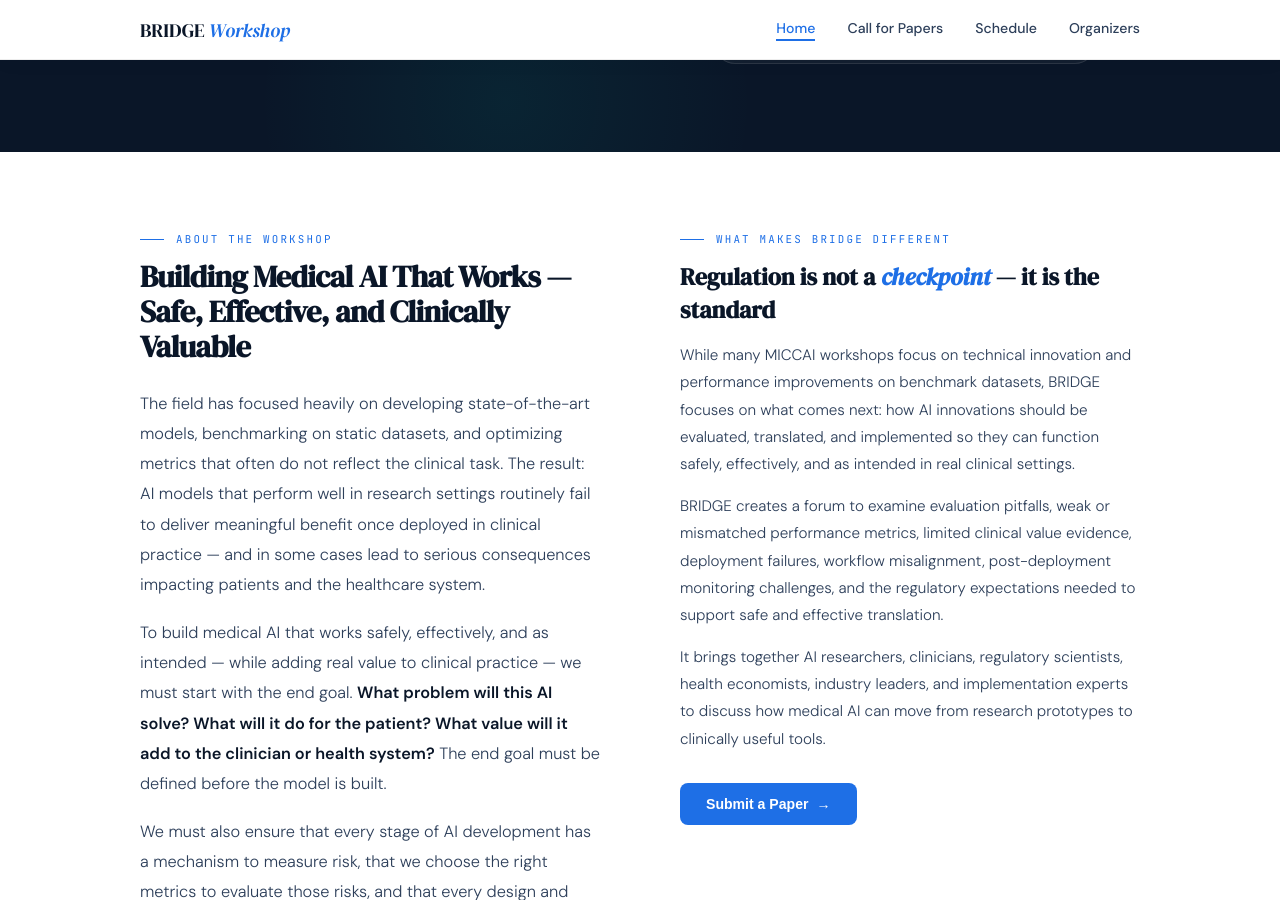
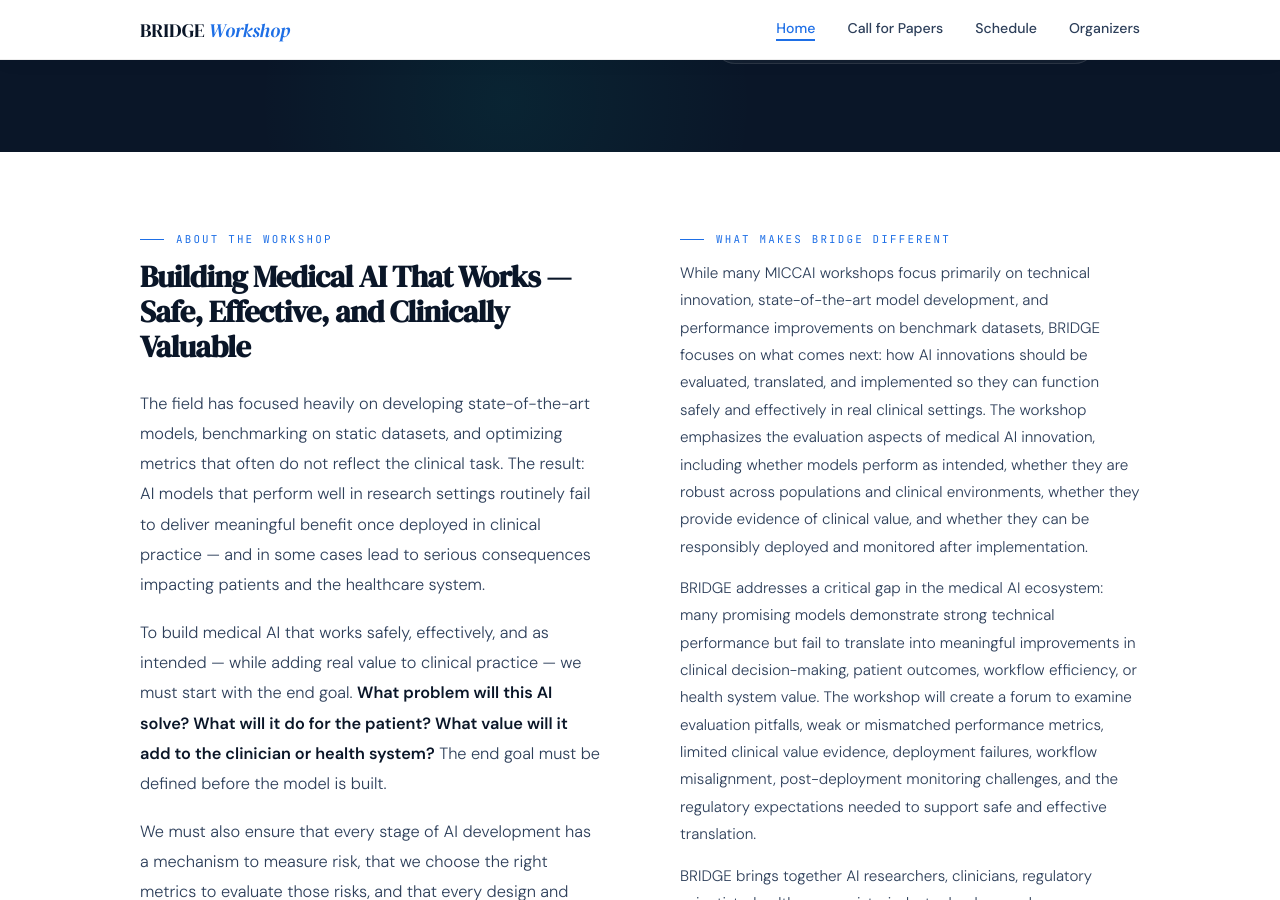
Before and after one commit to gaz89/BRIDGEAI, a Jekyll site: the page index.html, which Jekyll copies as it is, in a window 1280 px wide and 900 px high, scrolled down 748 px. Built offline with Jekyll 4.4.1, drawn with Linux system fonts in a browser that asks for light colours; some of the changed text lies outside the part shown.

Commit message:
Update index.html

```diff
--- a/index.html
+++ b/index.html
@@ -251,7 +251,7 @@
         <h1>BRIDGE<br><em>Workshop</em></h1>
         <p class="hero-sub">Bridging Regulatory Science and Medical Imaging Evaluation — from technical performance to real-world utility and clinical value.</p>
         <div class="hero-meta">
-          <div class="meta-item"><span class="meta-label">Date</span><span class="meta-value">September 27, 2026 · Strasbourg, France</span></div>
+          <div class="meta-item"><span class="meta-label">Date</span><span class="meta-value">September 27 · Strasbourg, France</span></div>
           <div class="meta-item"><span class="meta-label">Venue</span><span class="meta-value">MICCAI 2026</span></div>
           <div class="meta-item"><span class="meta-label">Proceedings</span><span class="meta-value">Springer LNCS</span></div>
         </div>
@@ -287,10 +287,9 @@
       </div>
       <div class="intro-right">
         <div class="section-label">What Makes BRIDGE Different</div>
-        <h3>Regulation is not a <em>checkpoint</em> — it is the standard</h3>
-        <p>While many MICCAI workshops focus on technical innovation and performance improvements on benchmark datasets, BRIDGE focuses on what comes next: how AI innovations should be evaluated, translated, and implemented so they can function safely, effectively, and as intended in real clinical settings.</p>
-        <p>BRIDGE creates a forum to examine evaluation pitfalls, weak or mismatched performance metrics, limited clinical value evidence, deployment failures, workflow misalignment, post-deployment monitoring challenges, and the regulatory expectations needed to support safe and effective translation.</p>
-        <p>It brings together AI researchers, clinicians, regulatory scientists, health economists, industry leaders, and implementation experts to discuss how medical AI can move from research prototypes to clinically useful tools.</p>
+        <p> While many MICCAI workshops focus primarily on technical innovation, state-of-the-art model development, and performance improvements on benchmark datasets, BRIDGE focuses on what comes next: how AI innovations should be evaluated, translated, and implemented so they can function safely and effectively in real clinical settings. The workshop emphasizes the evaluation aspects of medical AI innovation, including whether models perform as intended, whether they are robust across populations and clinical environments, whether they provide evidence of clinical value, and whether they can be responsibly deployed and monitored after implementation.</p>
+        <p> BRIDGE addresses a critical gap in the medical AI ecosystem: many promising models demonstrate strong technical performance but fail to translate into meaningful improvements in clinical decision-making, patient outcomes, workflow efficiency, or health system value. The workshop will create a forum to examine evaluation pitfalls, weak or mismatched performance metrics, limited clinical value evidence, deployment failures, workflow misalignment, post-deployment monitoring challenges, and the regulatory expectations needed to support safe and effective translation.</p>
+        <p> BRIDGE brings together AI researchers, clinicians, regulatory scientists, health economists, industry leaders, and implementation experts to discuss how innovative medical imaging and medical AI technologies can move from research prototypes to clinically useful tools. By connecting technical development with evaluation science, regulatory thinking, clinical workflows, and real-world evidence, BRIDGE aims to help shape a more responsible path for medical AI translation into clinical practice.</p>
         <button class="btn-primary" onclick="showPage('submission')" style="margin-top:16px;">Submit a Paper</button>
       </div>
     </div>
@@ -346,13 +345,13 @@
         <div class="topic-card s1">
           <div class="topic-stage s1">Stage 01</div>
           <h3>AI Evaluation and Performance Assessment</h3>
-          <ul>
-            <li>Evaluation frameworks and methodologies for medical AI models</li>
-            <li>Performance metrics: sensitivity, specificity, calibration, and uncertainty quantification</li>
-            <li>Evaluation of model robustness, generalizability, and failure modes</li>
-            <li>Benchmark design and limitations of static dataset evaluation</li>
-            <li>Evaluation of large language models and foundation models in clinical settings</li>
-            <li>Explainability and interpretability methods and their clinical relevance</li>
+          <ul> <li>Evaluation frameworks and methodologies for medical AI models in MIC and CAI</li>
+            <li>Performance metrics for diagnostic, prognostic, predictive, and decision-support AI applications, including metrics that better reflect downstream clinical actions and patient benefit</li>
+            <li>Evaluation of model robustness, generalizability, reliability, and failure modes across real-world operating conditions</li>
+            <li>Benchmark design, dataset curation, and limitations of static dataset evaluation for medical AI translation, including dataset representativeness, hidden biases, annotation quality</li>
+            <li>Evaluation of clinical value, including patient benefit, clinician decision support, workflow impact, care efficiency, resource utilization, etc. </li>
+            <li>Evaluation of large language models, multimodal foundation models, and generalist medical AI systems</li>
+             <li>Explainability and interpretability methods and their clinical relevance</li>
             <li>Negative results and lessons learned from failed evaluations</li>
           </ul>
         </div>
```
